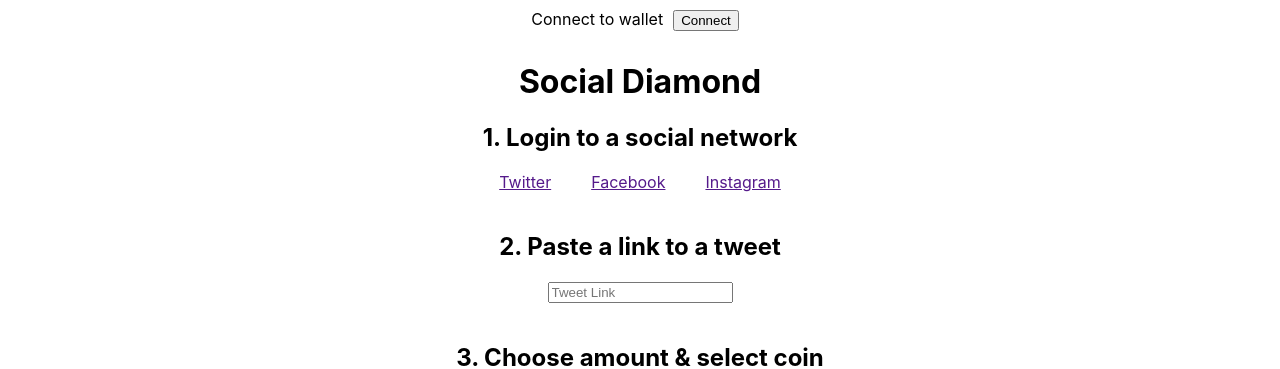
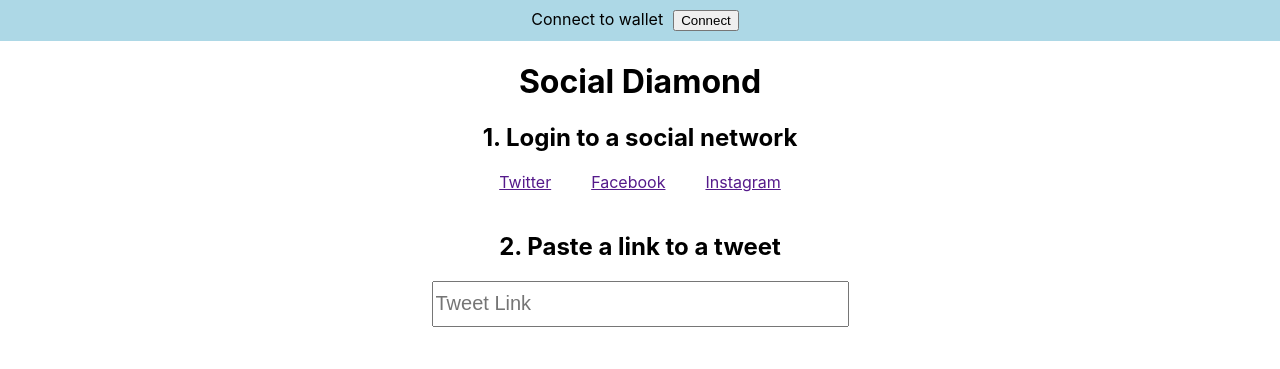
Before and after one commit to bschug/golden-tweet, a React (Create React App) app in the folder golden-tweet-client/golden-tweet-client/: page / in a window 1280 px wide. Shown: the top 369 px of the page. Built offline with nearby package versions, Linux system fonts and the light colour scheme; what use-metamask would draw is missing.

Commit message:
backend-frontend integration + client ux

```diff
--- a/golden-tweet-client/golden-tweet-client/src/App.css
+++ b/golden-tweet-client/golden-tweet-client/src/App.css
@@ -73,3 +73,14 @@ select {
 .amount {
     width: 50px;
 }
+
+
+.connect {
+    background-color: lightblue;
+}
+
+.tweet-input {
+    width: 409px;
+    height: 40px;
+    font-size: 20px;
+}
--- a/golden-tweet-client/golden-tweet-client/src/App.js
+++ b/golden-tweet-client/golden-tweet-client/src/App.js
@@ -99,7 +99,11 @@ function App() {
     };
 
     var onSendRewardClick = async () => {
-        const recepientAddress = '0x56d15fcbf7Be4E25a18F0A11331F9961f58a311c';
+        var tweetAuthorResult = await tweetAuthor(state.tweetId);
+        var twitterUserId = tweetAuthorResult.data.author;
+
+        var userWalletByTwitterUserIdResult = await userWalletByTwitterUserId(twitterUserId);
+        var recepientAddress = userWalletByTwitterUserIdResult.data.wallet;
 
         console.log('amount: ' + amount);
         var _amount = ethers.BigNumber
@@ -152,6 +156,7 @@ function App() {
         console.log(socialDiamondContract);
 
         var address = await getAddress();
+        await connectWallet(address);
 
         var donated = await socialDiamondContract
             .donated(address);
@@ -216,7 +221,7 @@ function App() {
 
     return (
         <div className="App">
-            <div>
+            <div className="connect">
                 Connect to wallet
                 <button onClick={onConnectWalletClick}>Connect</button>
                 <br />
@@ -236,7 +241,7 @@ function App() {
                 <br />
 
                 <h2>2. Paste a link to a tweet</h2>
-                <input onChange={(e) => onTweetLinkChanged(e.target.value)} type="text" placeholder="Tweet Link" />
+                <input className="tweet-input" onChange={(e) => onTweetLinkChanged(e.target.value)} type="text" placeholder="Tweet Link" />
 
                 <br />
                 <br />
--- a/golden-tweet-client/golden-tweet-client/src/utils/Backend.js
+++ b/golden-tweet-client/golden-tweet-client/src/utils/Backend.js
@@ -23,8 +23,10 @@ export async function userWalletByTwitterUserId(twitterUserId) {
  */
 }
 
-export async function connectWallet() {
-    return await axios.post(BACKEND_URL + '/connectWallet');
+export async function connectWallet(wallet) {
+    return await axios.post(BACKEND_URL + '/connectWallet', {
+        wallet: wallet
+    });
 
     /*
  POST /connectWallet
```
